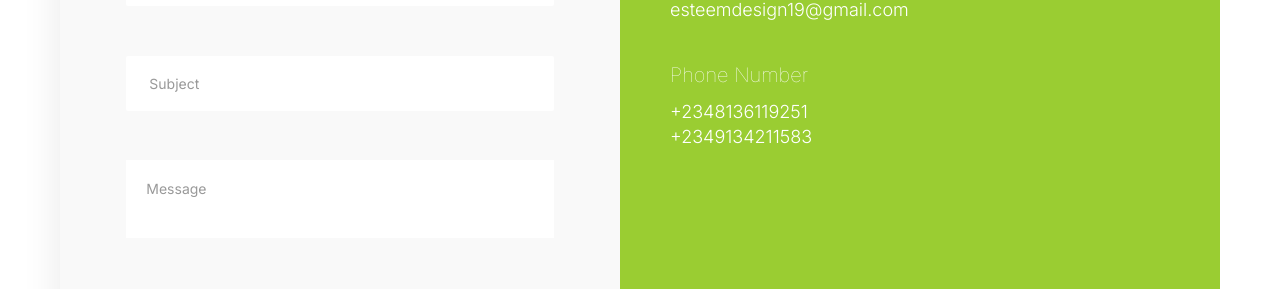
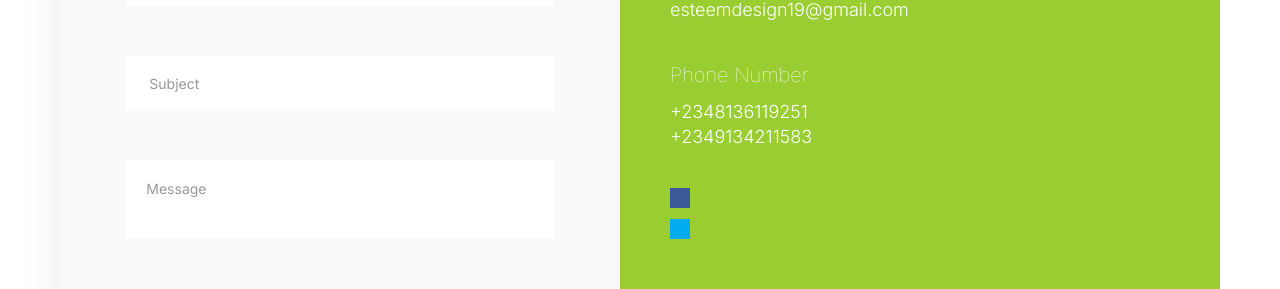
Before and after one commit to esteemayo/next-idesignx, a Next.js app: page /contact in a window 1280 px wide. Shown: the part 1013-1302 px from the top of the page. Built offline with nearby package versions, Linux system fonts and the light colour scheme.

Commit message:
fix: add styling

```diff
--- a/src/components/Location.tsx
+++ b/src/components/Location.tsx
@@ -89,6 +89,10 @@ const Logo = styled.span`
   display: inline-block;
   width: 2rem;
   height: 2rem;
+  background-color: ${({ icon }) =>
+    icon === 'facebook' ? 'var(--clr-facebook)' : undefined};
+  background-color: ${({ icon }) =>
+    icon === 'twitter' ? 'var(--clr-twitter)' : undefined};
 `;
 
 export default Location;
```
